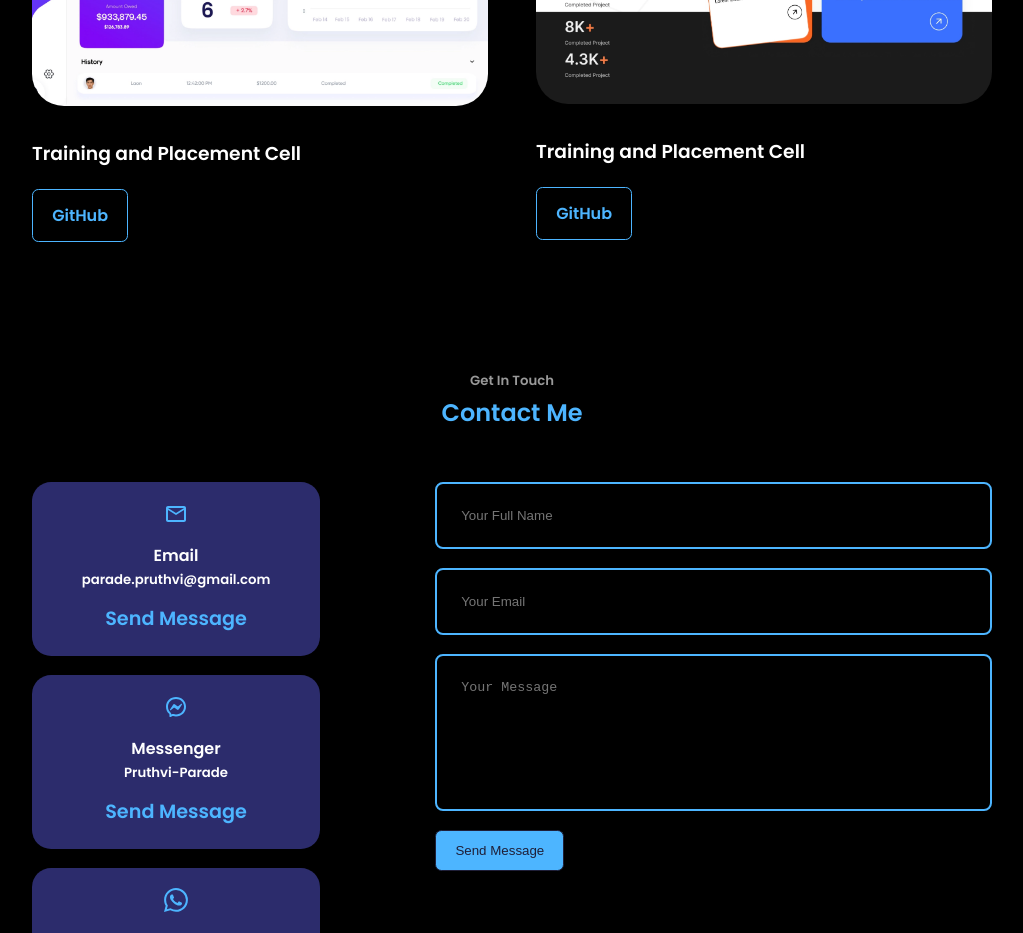
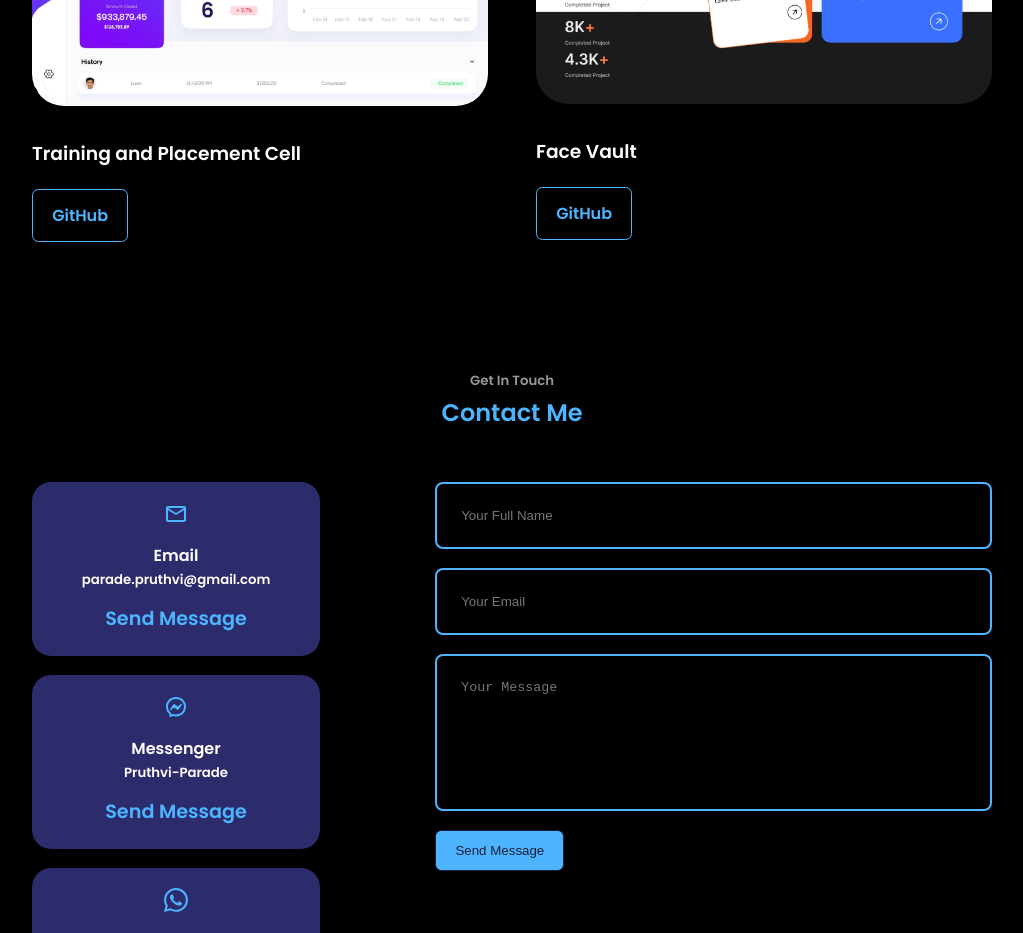
Before and after one commit to Pruthvi-Parade/portfolio, a React (Create React App) app: page / in a window 1280 px wide. Shown: the part 3820-4753 px from the top of the page, without its empty margins (128-1151 px from the left). Built offline with nearby package versions, Linux system fonts and the light colour scheme.

Commit message:
Modified Portfolio

```diff
--- a/src/Components/Footer/Footer.jsx
+++ b/src/Components/Footer/Footer.jsx
@@ -20,10 +20,10 @@ const Footer = () => {
       </ul>
 
       <div className='footer__socials'>
-      <a href='https://facebook.com'><AiOutlineFacebook /></a>
-      <a href='https://instagram.com'><BsInstagram /></a>
-      <a href='https://github.com'><AiOutlineGithub /></a>
-      <a href='https://linkedin.com'><AiOutlineLinkedin /></a>
+      <a href='https://www.facebook.com/profile.php?id=100008194951550'><AiOutlineFacebook /></a>
+      <a href='https://www.instagram.com/parade_pruthvi/'><BsInstagram /></a>
+      <a href='https://github.com/Pruthvi-Parade'><AiOutlineGithub /></a>
+      <a href='https://www.linkedin.com/in/pruthvi-parade-2040b0248/'><AiOutlineLinkedin /></a>
       </div>
 
       <div className="footer__copyright">
--- a/src/Components/Portfolio/Portfolio.jsx
+++ b/src/Components/Portfolio/Portfolio.jsx
@@ -30,8 +30,8 @@ const data = [
   {
     id: 4,
     image: Img4,
-    title: 'Training and Placement Cell',
-    github: 'https://github.com/Pruthvi-Parade/Training-Placement-cell',
+    title: 'Face Vault',
+    github: 'https://github.com/Pruthvi-Parade/face_vault',
     demo: 'https://dribble.com'
   }
 ]
```
Also changed, not shown: StudentDetails/StudentDetails.csv (added).
